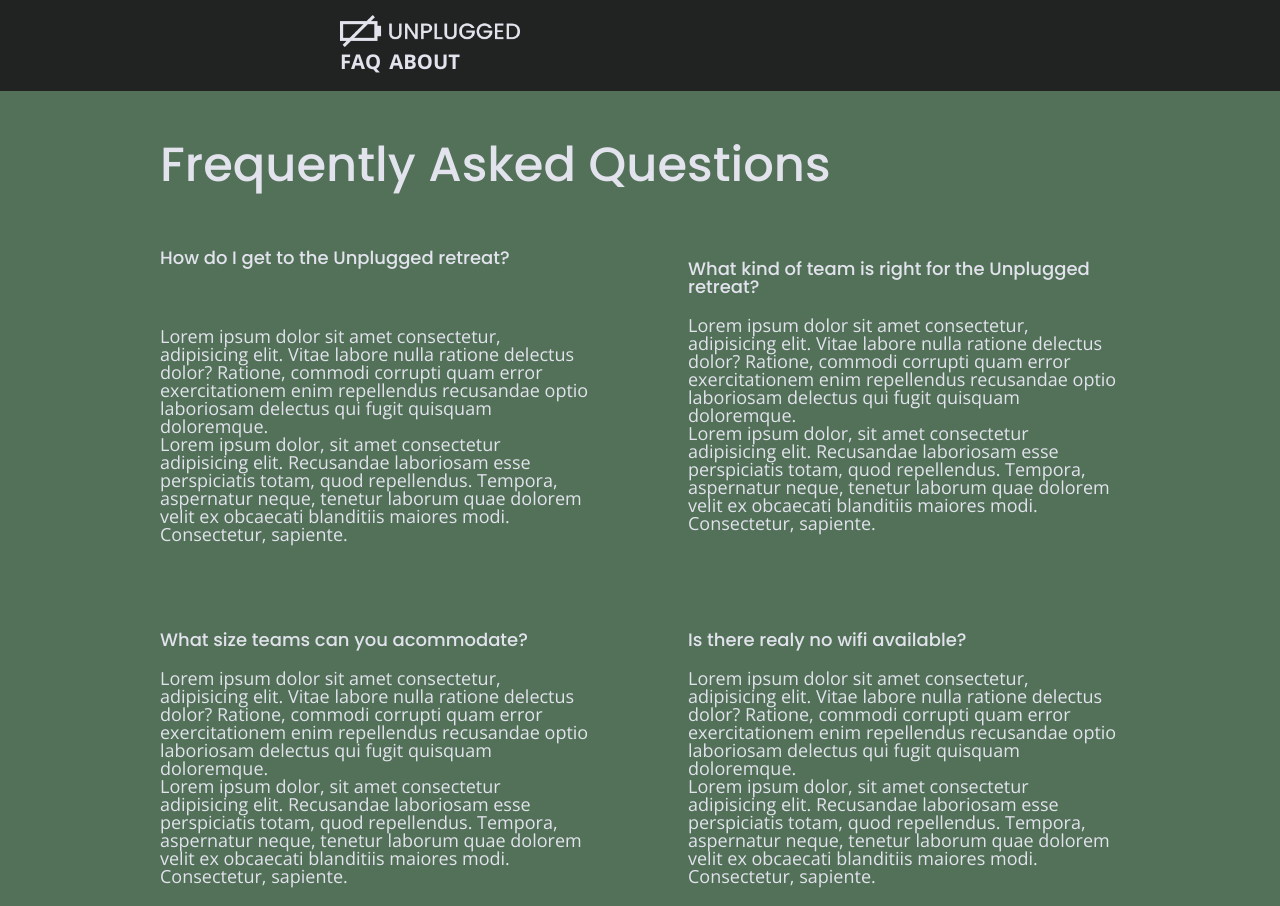
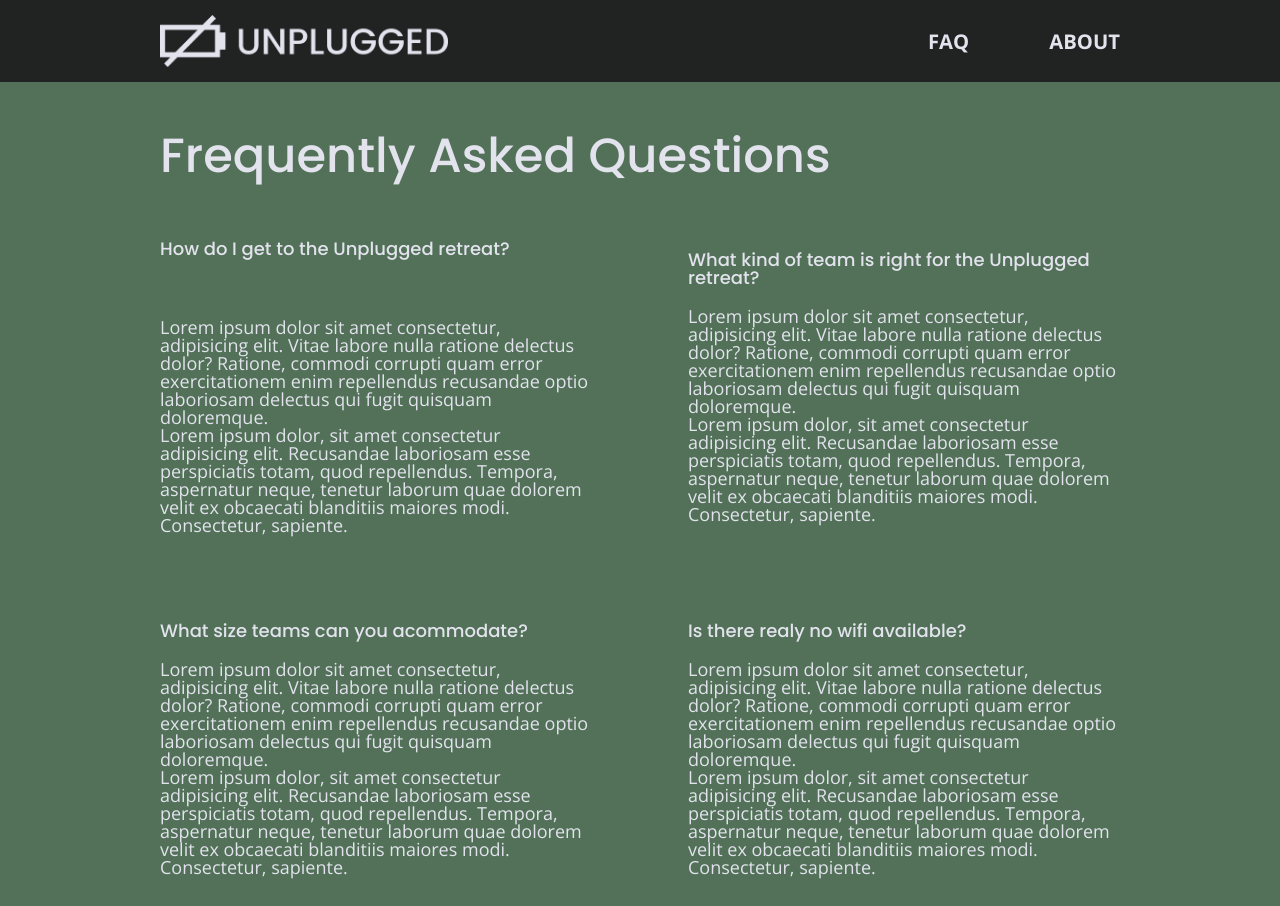
Before and after one commit to Sillyquack/unplugged-retreat, a website: page faq/index.html in a window 1280 px wide. Shown: the top 906 px of the page. Drawn offline with nearby package versions, Linux system fonts and the light colour scheme.

Commit message:
Fixed bugs

```diff
--- a/css/main.css
+++ b/css/main.css
@@ -563,6 +563,7 @@ aside .content-wrapper {
   display: flex;
   justify-content: space-between;
   flex-flow: row wrap;
+  align-content: flex-start;
 }
 
 aside .content-wrapper .form-description, aside .content-wrapper .form {
--- a/faq/index.html
+++ b/faq/index.html
@@ -38,7 +38,7 @@
   <script src="https://www.google-analytics.com/analytics.js" async></script>
 
   <header>
-    <div class="content-wraper">
+    <div class="content-wrapper">
       <figure>
       <a href="../index.html">
         <img src="../img/unpluggedlogo.png" alt="unplugged logo">
```
